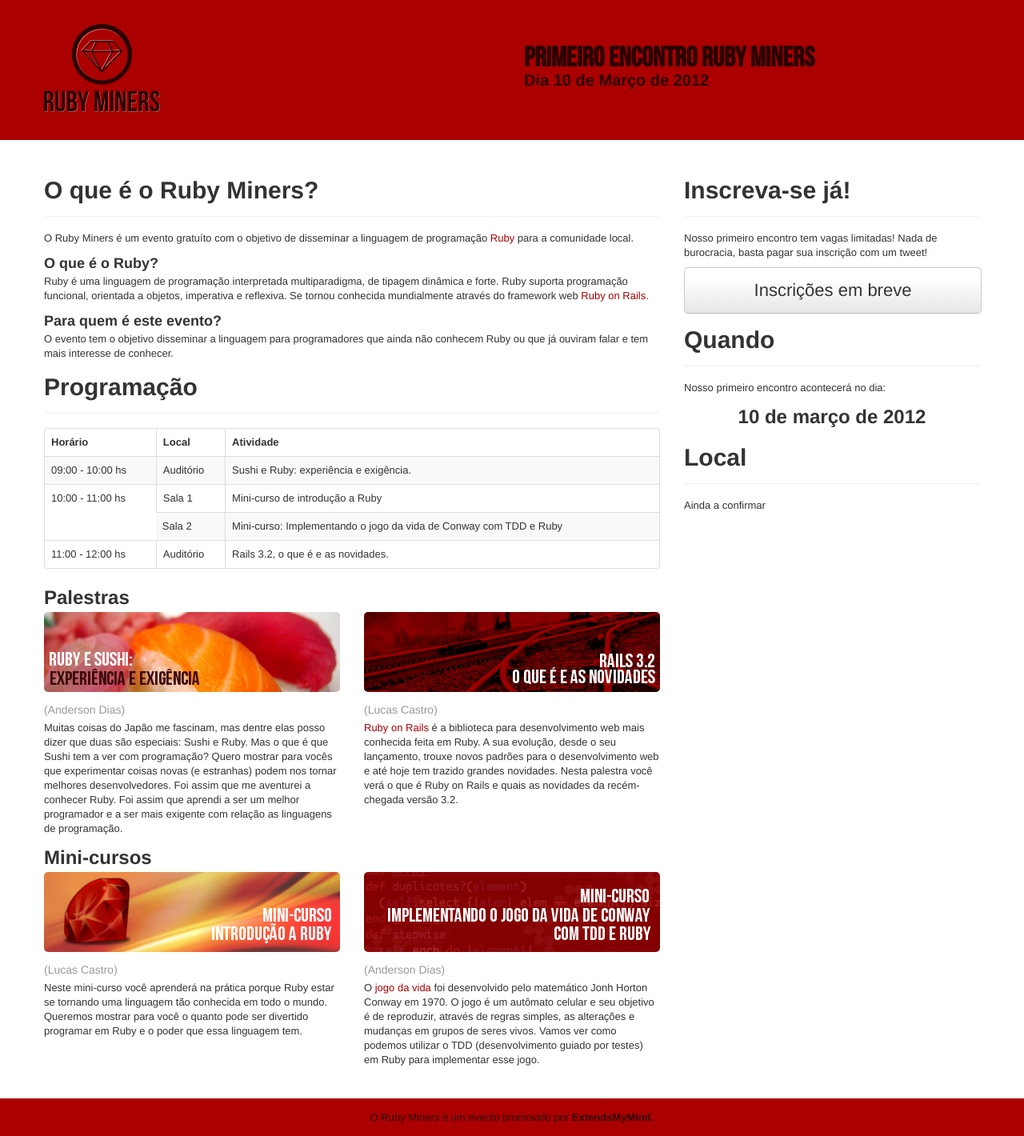
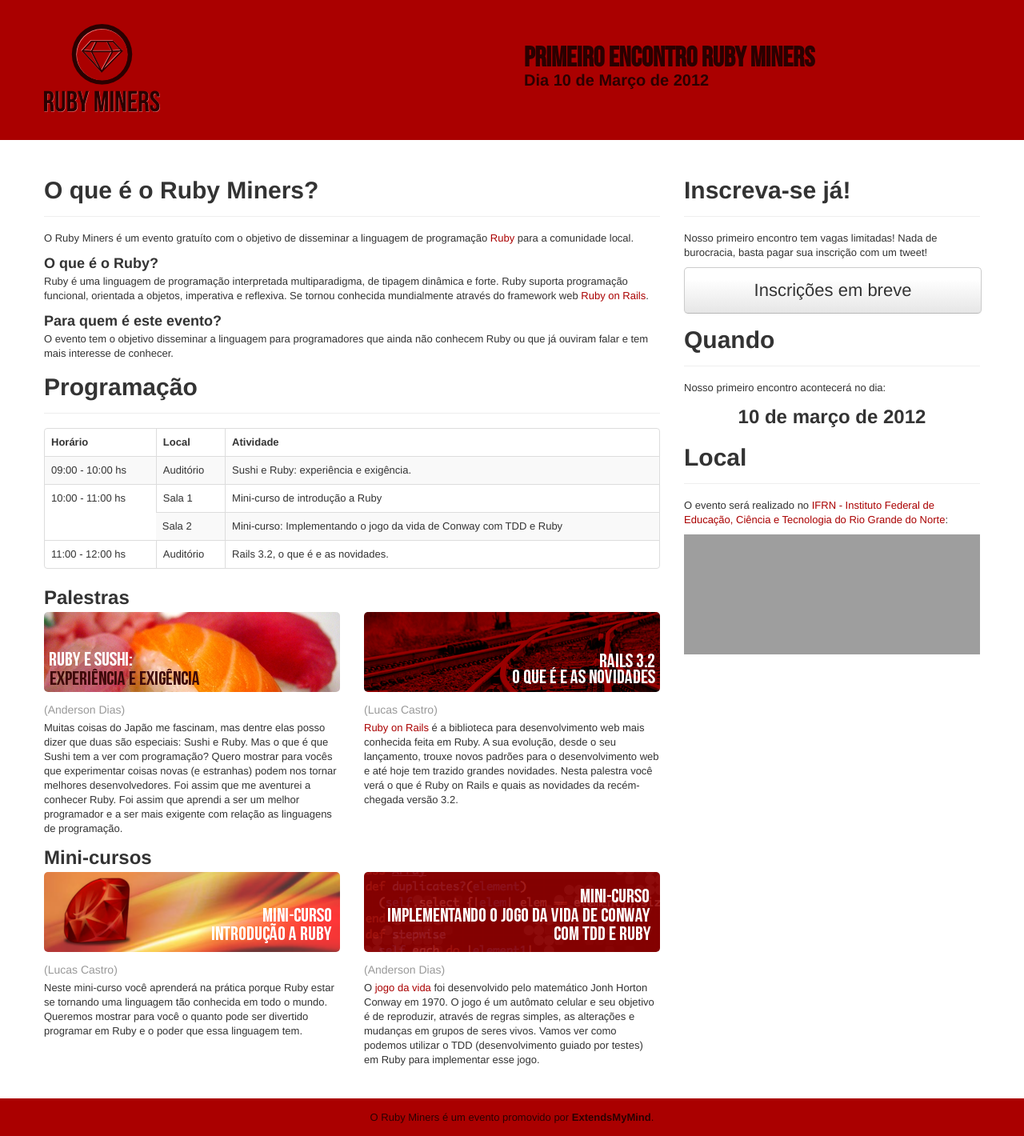
Before and after one commit to andersondias/andersondias.github.com, a Jekyll site: the page rubyminers/index.html, which Jekyll copies as it is, in a window 1280 px wide. Shown: the whole page at 80% size. Built offline with Jekyll 4.4.1, drawn with Linux system fonts in a browser that asks for light colours; nearby versions of some CDN libraries; Markdown is read by kramdown in place of the engine named in the settings; grey boxes are pictures that could not be loaded.

Commit message:
Mostrando endereço do IFRN

```diff
--- a/rubyminers/index.html
+++ b/rubyminers/index.html
@@ -125,9 +125,8 @@
             <p>Nosso primeiro encontro acontecerá no dia:</p>
             <h2 style='text-align: center'>10 de março de 2012</h2>
             <div class='page-header'><h1>Local</h1></div>
-            <p>Ainda a confirmar</p>
-            <!--<p>O evento será realizado no <a href="http://maps.google.com/maps/ms?msa=0&amp;msid=213516590445694591386.00046727fbb2098dc5fd3&amp;ie=UTF8&amp;t=m&amp;ll=-5.811604,-35.204144&amp;spn=0.010674,0.015836&amp;z=15&amp;source=embed" style="text-align:left">IFRN - Instituto Federal de Educação, Ciência e Tecnologia do Rio Grande do Norte</a>:</p>
-            <iframe width="100%" height="150" frameborder="0" scrolling="no" marginheight="0" marginwidth="0" src="http://maps.google.com/maps/ms?msa=0&amp;msid=213516590445694591386.00046727fbb2098dc5fd3&amp;ie=UTF8&amp;t=m&amp;ll=-5.811604,-35.204144&amp;spn=0.010674,0.015836&amp;z=15&amp;output=embed"></iframe>-->
+            <p>O evento será realizado no <a href="http://maps.google.com/maps/ms?msa=0&amp;msid=213516590445694591386.00046727fbb2098dc5fd3&amp;ie=UTF8&amp;t=m&amp;ll=-5.811604,-35.204144&amp;spn=0.010674,0.015836&amp;z=15&amp;source=embed" style="text-align:left">IFRN - Instituto Federal de Educação, Ciência e Tecnologia do Rio Grande do Norte</a>:</p>
+            <iframe width="100%" height="150" frameborder="0" scrolling="no" marginheight="0" marginwidth="0" src="http://maps.google.com/maps/ms?msa=0&amp;msid=213516590445694591386.00046727fbb2098dc5fd3&amp;ie=UTF8&amp;t=m&amp;ll=-5.811604,-35.204144&amp;spn=0.010674,0.015836&amp;z=15&amp;output=embed"></iframe>
           </div>
         </div>
       </article>
```
